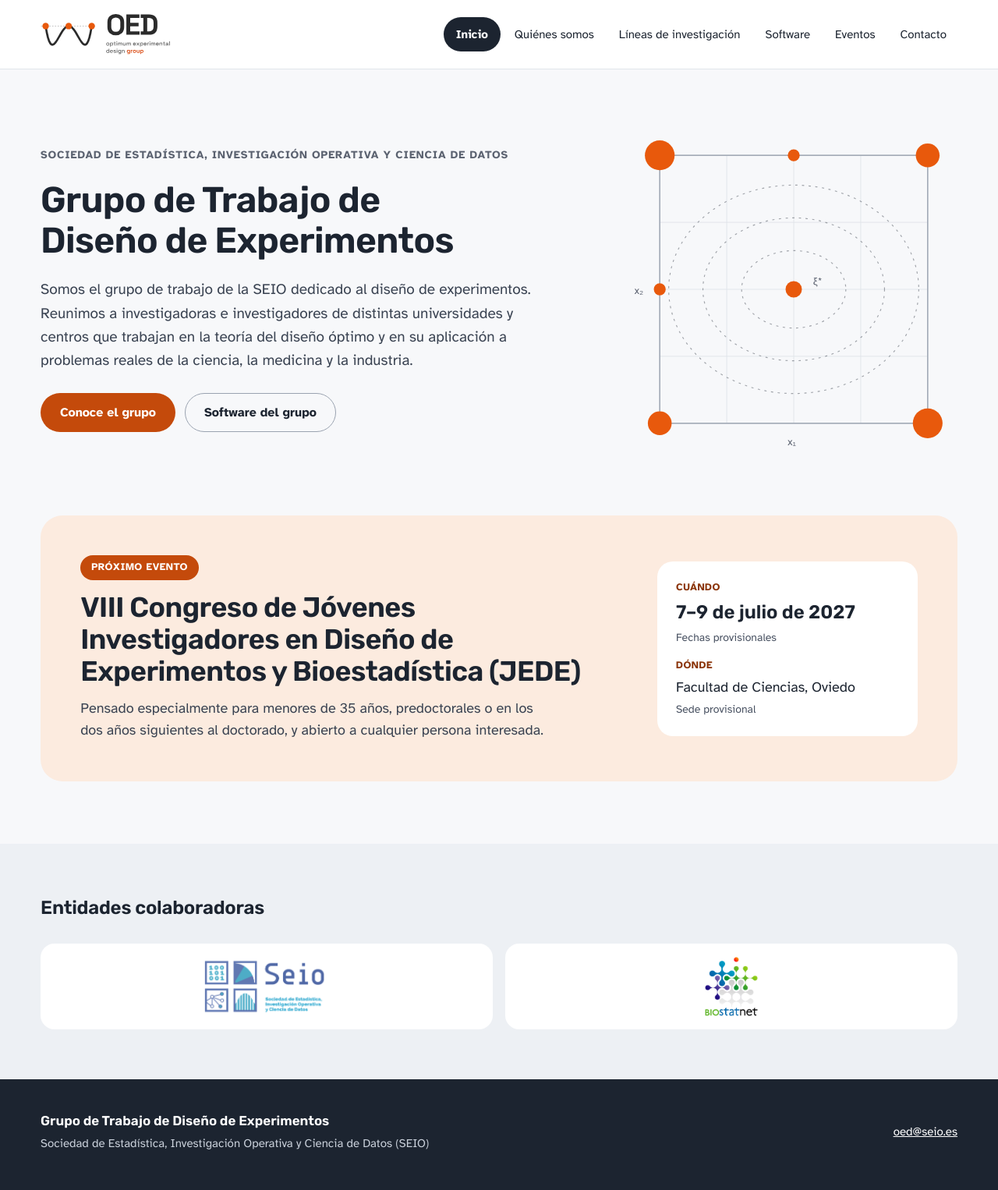
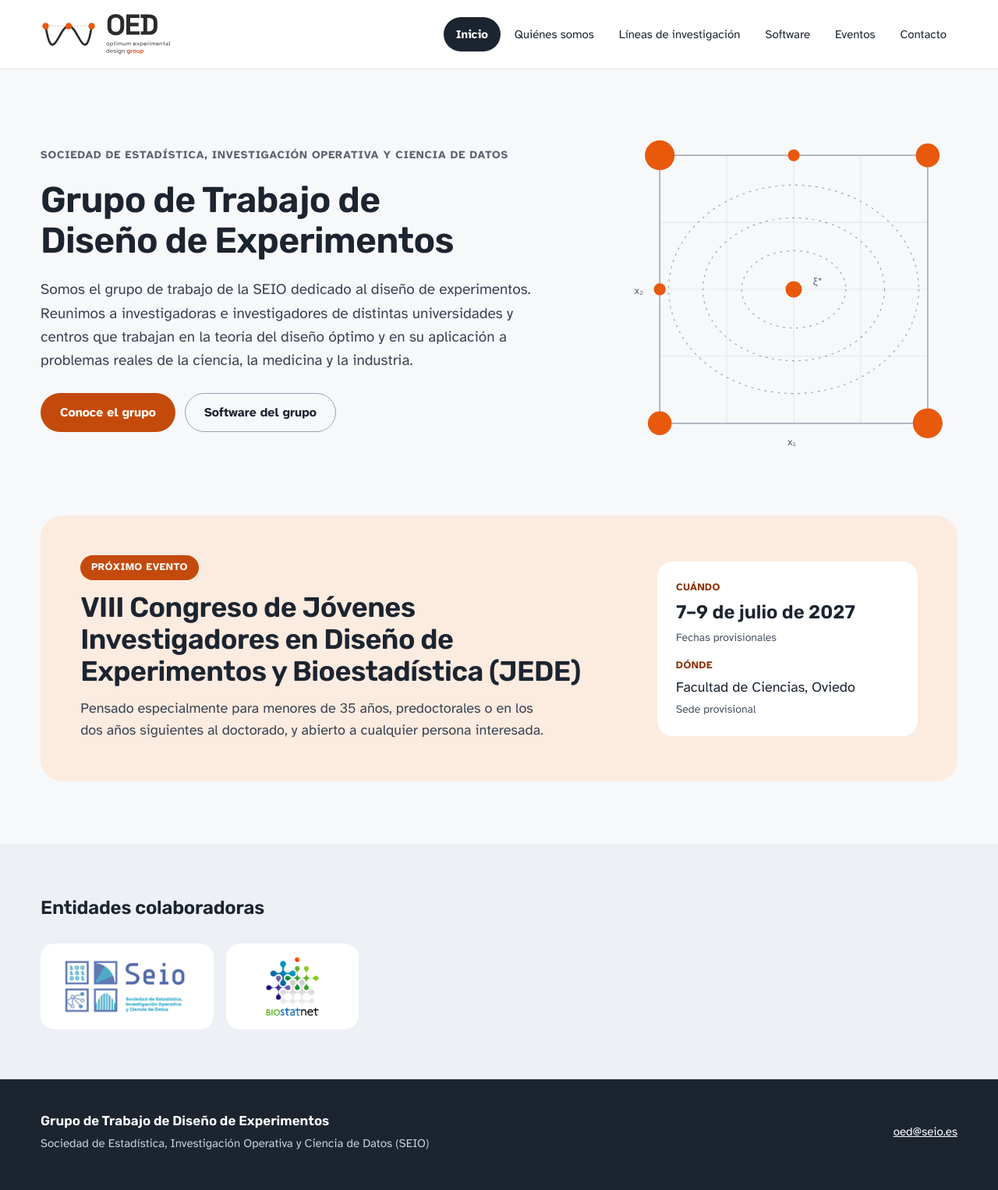
Before and after one commit to OED-Spain/oed-seio, a Jekyll site: the page built from index.html, in a window 1280 px wide. Shown: the whole page at 78% size. Built offline with Jekyll 4.4.1, drawn with Linux system fonts in a browser that asks for light colours.

Commit message:
Describir el trabajo del grupo y ajustar las tarjetas de entidades al logo
- Quiénes somos: frase genérica sobre diseño óptimo, criterios de
  optimalidad, algoritmos y software; se mantiene el marcador del año.
- Entidades colaboradoras: tarjetas del tamaño del logo en lugar de
  ocupar todo el ancho.

```diff
--- a/assets/css/estilos.css
+++ b/assets/css/estilos.css
@@ -383,14 +383,17 @@
 /* Entidades */
 .entidades { display: flex; flex-direction: column; gap: 28px; padding-top: 64px; padding-bottom: 64px; }
 .entidades h2 { font-size: 24px; letter-spacing: -0.01em; }
+.entidades__lista { display: flex; flex-wrap: wrap; gap: 16px; }
+.entidades__lista > li { max-width: 100%; }
 .entidad {
   height: 110px;
+  min-width: 170px;
   border-radius: 18px;
   background: var(--tarjeta);
   display: flex;
   align-items: center;
   justify-content: center;
-  padding: 16px;
+  padding: 16px 28px;
   text-align: center;
   font-weight: 700;
   font-size: 15px;
--- a/index.html
+++ b/index.html
@@ -47,7 +47,7 @@
 <section class="banda" aria-labelledby="entidades">
   <div class="contenedor entidades">
     <h2 id="entidades">Entidades colaboradoras</h2>
-    <ul class="rejilla rejilla--170 lista-limpia">
+    <ul class="entidades__lista lista-limpia">
       {%- for e in site.data.entidades %}
       {%- capture contenido -%}
         {%- if e.logo -%}
--- a/quienes-somos/index.html
+++ b/quienes-somos/index.html
@@ -3,7 +3,7 @@
 title: Quiénes somos
 antetitulo: Quiénes somos
 titulo_visible: El grupo
-entradilla: El Grupo de Trabajo de Diseño de Experimentos forma parte de la Sociedad de Estadística, Investigación Operativa y Ciencia de Datos (SEIO). [Año de creación y dos o tres frases sobre la historia del grupo.]
+entradilla: El Grupo de Trabajo de Diseño de Experimentos forma parte de la Sociedad de Estadística, Investigación Operativa y Ciencia de Datos (SEIO). Sus miembros trabajan en el diseño óptimo de experimentos: criterios de optimalidad, diseños para modelos lineales y no lineales, y algoritmos y software para su cálculo. [Año de creación del grupo.]
 ---
 {% include intro.html %}
 
```
